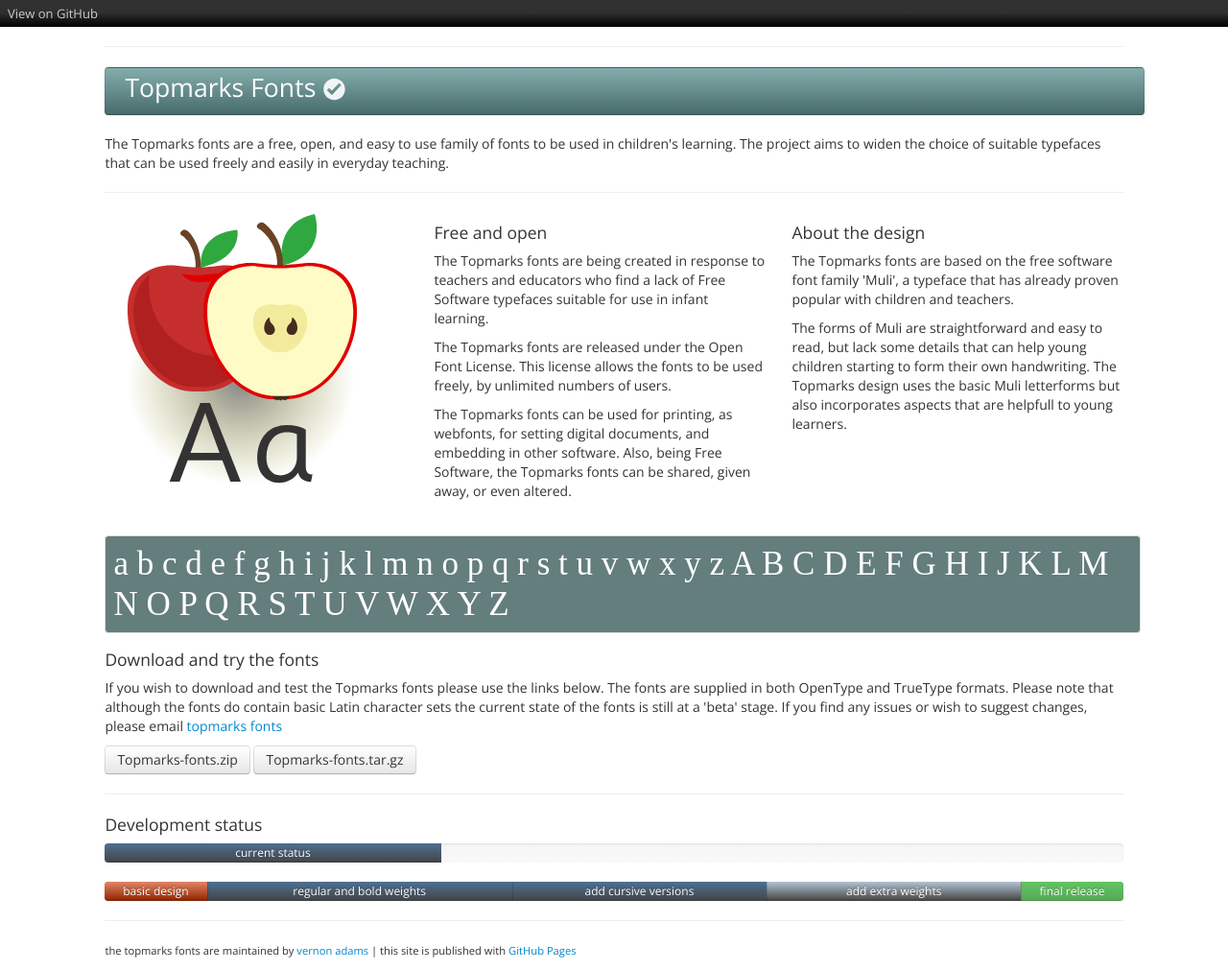
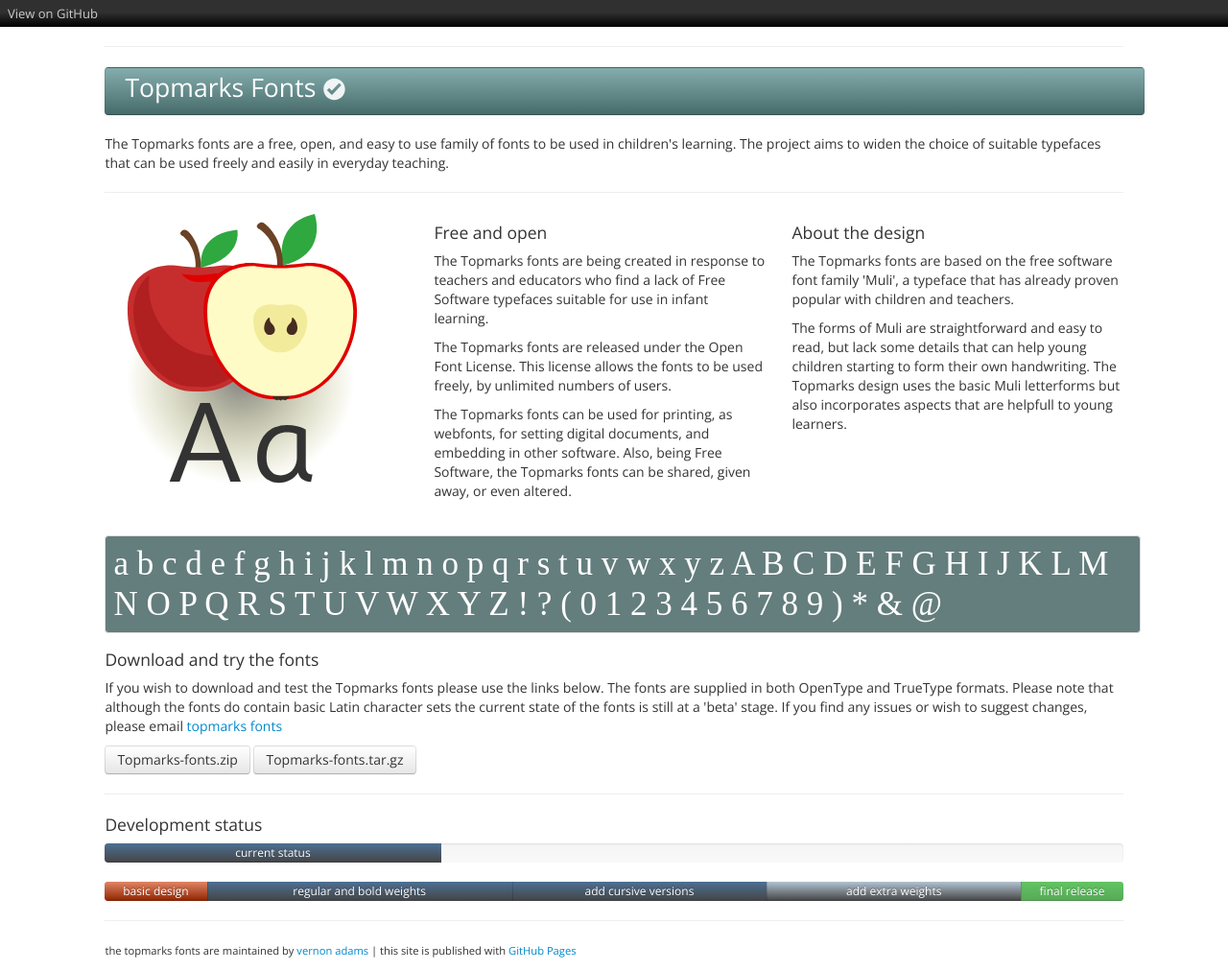
Before and after one commit to vernnobile/topmarks, a Jekyll site: the page built from index.html, in a window 1280 px wide. Shown: the whole page at 96% size. Built offline with Jekyll 4.4.1, drawn with Linux system fonts in a browser that asks for light colours; some web fonts are replaced.

Commit message:
Update downloads.html

```diff
--- a/_includes/downloads.html
+++ b/_includes/downloads.html
@@ -1,5 +1,5 @@
 <div>
-<div class="specimen">a b c d e f g h i j k l m n o p q r s t u v w x y z A B C D E F G H I J K L M N O P Q R S T U V W X Y Z</div>
+<div class="specimen">a b c d e f g h i j k l m n o p q r s t u v w x y z A B C D E F G H I J K L M N O P Q R S T U V W X Y Z ! ? ( 0 1 2 3 4 5 6 7 8 9 ) * & @ </div>
 <h4>Download and try the fonts</h4>
 <p>If you wish to download and test the Topmarks fonts please use the links below. The fonts are supplied in both OpenType and TrueType formats. Please note that although the fonts do contain basic Latin character sets the current state of the fonts is still at a 'beta' stage. If you find any issues or wish to suggest changes, please email <a href="mailto:beta@topmarksfont.com">topmarks fonts</a></p>
 <section id="downloads">
```
